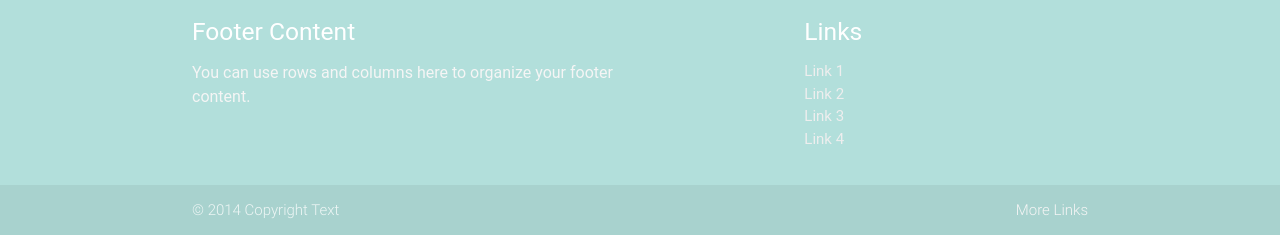
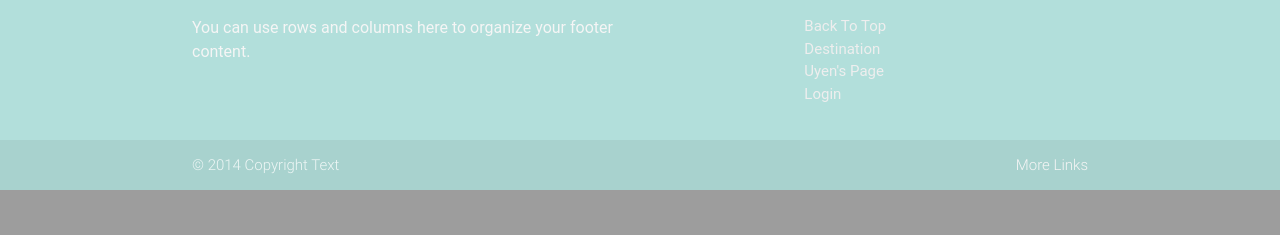
Before and after one commit to hornsten/travel-repo, a PHP site: page / in a window 1280 px wide. Shown: the part 1467-1702 px from the top of the page. After the commit the page ends 1657 px from the top, so only its background shows below. Run offline with PHP 8.4, Linux system fonts and the light colour scheme; some libraries are stand-ins or nearby versions; some web fonts are replaced.

Commit message:
Adds hover feature to Wiki article so that it truncates when not in use, expands when being read.  Cleans up alignment issues with Table of Contents scroller.  Adds links to footer.

```diff
--- a/assets/css/style.css
+++ b/assets/css/style.css
@@ -78,12 +78,13 @@ h1 {
 
 #contents {
   z-index: 0;
-  top: 250px;
+  top: 500px;
   left: 10px;
 }
 
 body {
   background-image: url("../images/sky.jpeg");
+  background-size: cover;
   background-repeat: no-repeat;
   z-index: 1;
   display: flex;
--- a/assets/javascript/rome2rio.js
+++ b/assets/javascript/rome2rio.js
@@ -8,11 +8,13 @@ $(document).ready(function() {
     // Creates parallax effect
     $('.parallax').parallax();
 
+    // Enables Table of Contents Scroller
     $('.scrollspy').scrollSpy();
 
-    // When "Click To Escape" button is pressed, get Information, Travel Options and YouTube Videos
+    // When "Click To Escape" button is pressed, get Place Info, Travel Options and YouTube Videos
+
+    $('#search-place-info').on('click', getPlaceInfo);
     $('#search-place-info').on('click', getTravelOptions);
-    $('#search-place-info').on('click', getPlaceInfo);
     $('#search-place-info').on('click', function() {
 
         getVideos();
@@ -21,10 +23,20 @@ $(document).ready(function() {
         $('#origin').val("");
         $('#destination').val("");
 
-        // reveals table of contents
+        // reveals Table of Contents
         $('#contents').show();
 
     });
+
+    // Expands Wiki Article on hover, truncates when not being read
+
+    $('#article').hover(
+
+        function() { $(this).removeClass('truncate') },
+
+        function() {
+            $(this).addClass('truncate')
+        })
 
     // ----------------------------Functions------------------------------
 
@@ -101,6 +113,9 @@ $(document).ready(function() {
                 // remove any references
                 blurb.find('sup').remove();
 
+                // remove any images
+                blurb.find('img').remove();
+
                 // remove cite error
                 blurb.find('.mw-ext-cite-error').remove();
                 $('#article').html($(blurb).find('p'));
--- a/index.html
+++ b/index.html
@@ -33,7 +33,7 @@
     </div>
   </nav>
   <!-- Parallax container #1 -->
-  <div class="parallax-container valign-wrapper">
+  <div class="parallax-container valign-wrapper section scrollspy" id="title">
     <h1 class="blue-text text-lighten-5 valign center-block">travelbliss</h1>
     <div class="parallax" id="parallax-1"></div>
   </div>
@@ -43,7 +43,8 @@
     <div class="col hide-on-med-and-down m3 l2">
       <div class="toc-wrapper pinned" id="contents">
         <ul class="section table-of-contents">
-          <li><a href="#article" class="active">Info</a></li>
+          <li><a href="#title" class="active">Search</a></li>
+          <li><a href="#article" class>Info</a></li>
           <li><a href="#vid-area" class>Videos</a></li>
           <li><a href="#travel-info" class>Getting There</a></li>
         </ul>
@@ -51,15 +52,13 @@
     </div>
     <div class="container">
       <blockquote>
-        <h3 class="teal-text teal-accent-4">Where Should We Go?</h3>
+        <h3 class="teal-text teal-accent-4">Let's Go Somewhere</h3>
       </blockquote>
-      <form class="input group" class="input-field" id="travel-planner">
-        <label for="origin">Coming From</label>
-        <input id="origin" type="text" class="form-control teal-text text-darken-3" placeholder="Enter City Name">
-        <label for="destination">Going To</label>
-        <input id="destination" type="text" class="form-control teal-text text-darken-3" placeholder="Enter City Name">
+      <form class="input group" class="input-field section scrollspy" id="travel-planner">
+        <input id="origin" type="text" class="form-control teal-text text-darken-3" placeholder="Where from?">
+        <input id="destination" type="text" class="form-control teal-text text-darken-3" placeholder="Where to?">
       </form>
-      <button class="btn waves-effect waves-light" id="search-place-info" type="submit" name="action">Place Info
+      <button class="btn waves-effect waves-light" id="search-place-info" type="submit" name="action">Explore
       </button>
       <div class="progress">
         <div class="indeterminate"></div>
@@ -93,10 +92,10 @@
         <div class="col l4 offset-l2 s12">
           <h5 class="white-text">Links</h5>
           <ul>
-            <li><a class="grey-text text-lighten-3" href="#!">Link 1</a></li>
-            <li><a class="grey-text text-lighten-3" href="#!">Link 2</a></li>
-            <li><a class="grey-text text-lighten-3" href="#!">Link 3</a></li>
-            <li><a class="grey-text text-lighten-3" href="#!">Link 4</a></li>
+            <li><a class="grey-text text-lighten-3" href="#title">Back To Top</a></li>
+            <li><a class="grey-text text-lighten-3" href="destination.html">Destination</a></li>
+            <li><a class="grey-text text-lighten-3" href="#!">Uyen's Page</a></li>
+            <li><a class="grey-text text-lighten-3" href="firebase-auth.html">Login</a></li>
           </ul>
         </div>
       </div>
```
